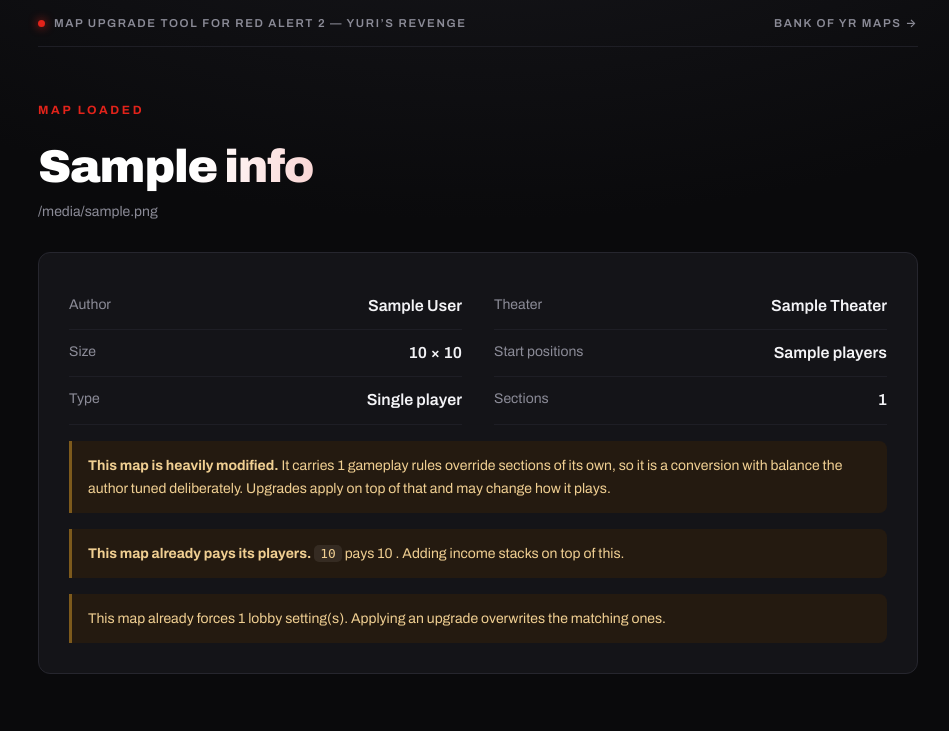
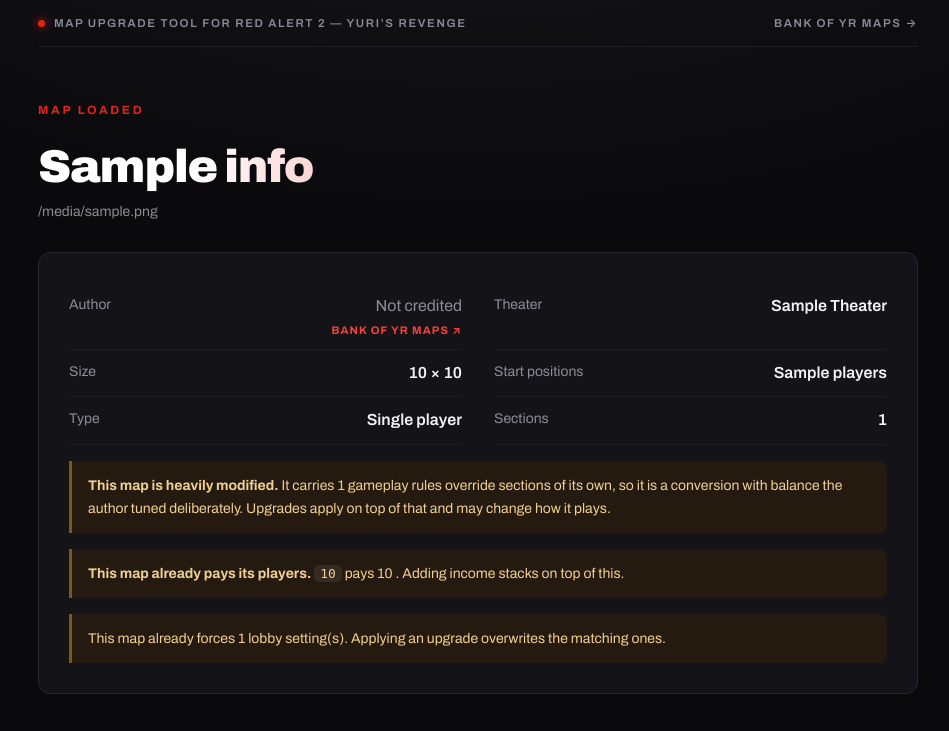
Before and after one commit to basit132m/yr-maps-editor, a FastAPI app: template app/templates/options.html in a window 1280 px wide. Shown: the top 731 px of the page, without its empty margins (162-1111 px from the left). Run offline with FastAPI, Linux system fonts and the light colour scheme; the template is opened without the code that fills it: most values are stand-ins (such as "Sample title", 1, 10 or a date in 2020); some libraries are stand-ins or nearby versions.

Commit message:
Offer a Bank of YR Maps credit on uncredited maps
Eight of the twelve corpus maps name no author at all, and a ninth
carries FinalAlert's "Author Not Set" placeholder, so the field was
mostly dead space reading "(unknown)".

It now reads "Not credited" with a link to Bank of YR Maps beneath it.
A map that does name its author shows that name and no link.

The link is a credit, not a byline. The file's own [Basic] Author is
never written or overwritten, and an uncredited map does not get one
added, because these maps were made by community members and putting
another name in that field would claim their work. Two tests hold that
line.

Placeholder authors are treated as uncredited: the blank, "Author Not
Set", "unknown", "none", "<none>", "n/a" and a bare dash.

Co-Authored-By: Claude Opus 5 <noreply@anthropic.com>
Claude-Session: https://claude.ai/code/session_01Rrz5KKtdj1Q59T9rAuoeW1

```diff
--- a/app/mapfile.py
+++ b/app/mapfile.py
@@ -13,6 +13,14 @@ ALLOWED_EXTENSIONS = {".map", ".mpr", ".yrm"}
 #: Generous enough for the largest community maps, small enough that a
 #: malicious upload cannot exhaust the server's disk.
 MAX_UPLOAD_BYTES = 20 * 1024 * 1024
+
+#: Values that mean "nobody filled this in". FinalAlert writes "Author Not
+#: Set" by default, and plenty of maps leave the key out entirely or put a
+#: placeholder in it.
+UNCREDITED_AUTHORS = frozenset({
+    "", "author not set", "unknown", "none", "<none>", "n/a", "na",
+    "no author", "not set", "-",
+})
 
 #: Start locations live in [Waypoints] under keys 0-7.
 START_WAYPOINTS = [str(n) for n in range(8)]
@@ -43,6 +51,9 @@ class MapError(ValueError):
 class MapInfo:
     name: str
     author: str
+    #: False when the map names nobody, so the page can offer a credit
+    #: rather than printing a placeholder.
+    author_known: bool
     theater: str
     width: int | None
     height: int | None
@@ -177,6 +188,11 @@ class YRMap:
             if name.lower() not in known and not is_id_section(name)
         ]
 
+    def author(self) -> str:
+        """The credited author, or an empty string when nobody is named."""
+        raw = (self.ini.get("Basic", "Author") or "").strip()
+        return "" if raw.lower() in UNCREDITED_AUTHORS else raw
+
     def has_preview(self) -> bool:
         """Whether the map carries a minimap image we could decode.
 
@@ -212,7 +228,8 @@ class YRMap:
         width, height = self.dimensions()
         return MapInfo(
             name=self.ini.get("Basic", "Name") or "(unnamed)",
-            author=self.ini.get("Basic", "Author") or "(unknown)",
+            author=self.author(),
+            author_known=bool(self.author()),
             theater=self.ini.get("Map", "Theater") or "(unknown)",
             width=width,
             height=height,
--- a/app/static/style.css
+++ b/app/static/style.css
@@ -321,6 +321,20 @@ a { color: var(--red-bright); }
 .facts dt { margin: 0; color: var(--muted); font-size: 14px; }
 .facts dd { margin: 0; font-weight: 600; text-align: right; overflow-wrap: anywhere; }
 
+.uncredited { color: var(--muted); font-weight: 400; }
+.credit-link {
+  display: block;
+  margin-top: 2px;
+  font-size: 11px;
+  font-weight: 700;
+  letter-spacing: .1em;
+  text-transform: uppercase;
+  color: var(--red-bright);
+  text-decoration: none;
+  white-space: nowrap;
+}
+.credit-link:hover { text-decoration: underline; }
+
 /* ----------------------------------------------------------- upgrades */
 
 .legend { margin: -8px 0 22px; color: var(--muted); font-size: 13.5px; }
--- a/app/templates/base.html
+++ b/app/templates/base.html
@@ -15,7 +15,7 @@
 <link rel="preconnect" href="https://fonts.googleapis.com">
 <link rel="preconnect" href="https://fonts.gstatic.com" crossorigin>
 <link href="https://fonts.googleapis.com/css2?family=Archivo:wght@400;500;600;700;800;900&display=swap" rel="stylesheet">
-<link rel="stylesheet" href="/static/style.css?v=7">
+<link rel="stylesheet" href="/static/style.css?v=8">
 <script>document.documentElement.classList.add('js');</script>
 </head>
 <body>
--- a/app/templates/options.html
+++ b/app/templates/options.html
@@ -18,7 +18,14 @@
   {% endif %}
 
   <dl class="facts">
-    <div><dt>Author</dt><dd>{{ info.author }}</dd></div>
+    <div><dt>Author</dt><dd>
+      {%- if info.author_known -%}
+        {{ info.author }}
+      {%- else -%}
+        <span class="uncredited">Not credited</span>
+        <a class="credit-link" href="https://www.bankofyrmaps.com/" target="_blank" rel="noopener">Bank of YR Maps <span aria-hidden="true">&nearr;</span></a>
+      {%- endif -%}
+    </dd></div>
     <div><dt>Theater</dt><dd>{{ info.theater|title }}</dd></div>
     {% if info.width %}<div><dt>Size</dt><dd>{{ info.width }} &times; {{ info.height }}</dd></div>{% endif %}
     <div><dt>Start positions</dt><dd>{{ info.players or "none found" }}</dd></div>
```
Also changed, not shown: tests/test_mods.py (+38 -0 lines), tests/test_web.py (+13 -0 lines).
